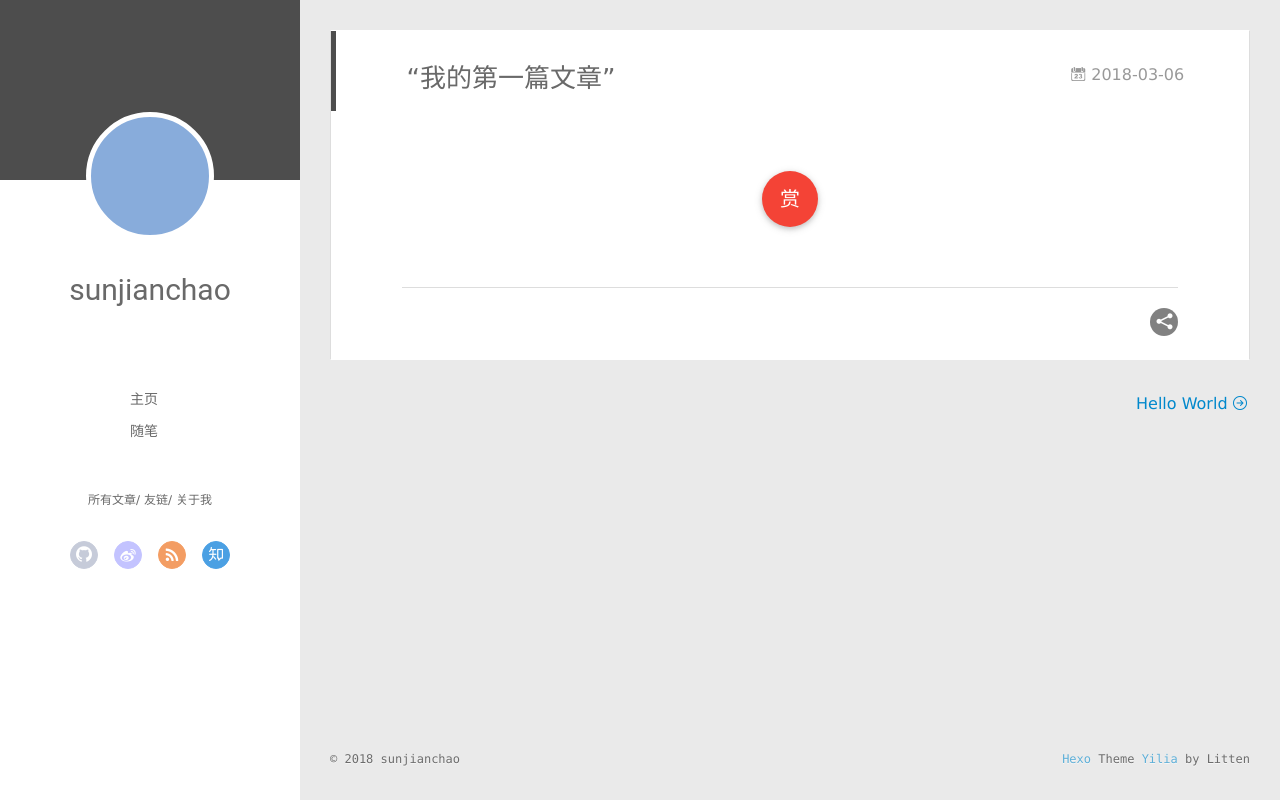
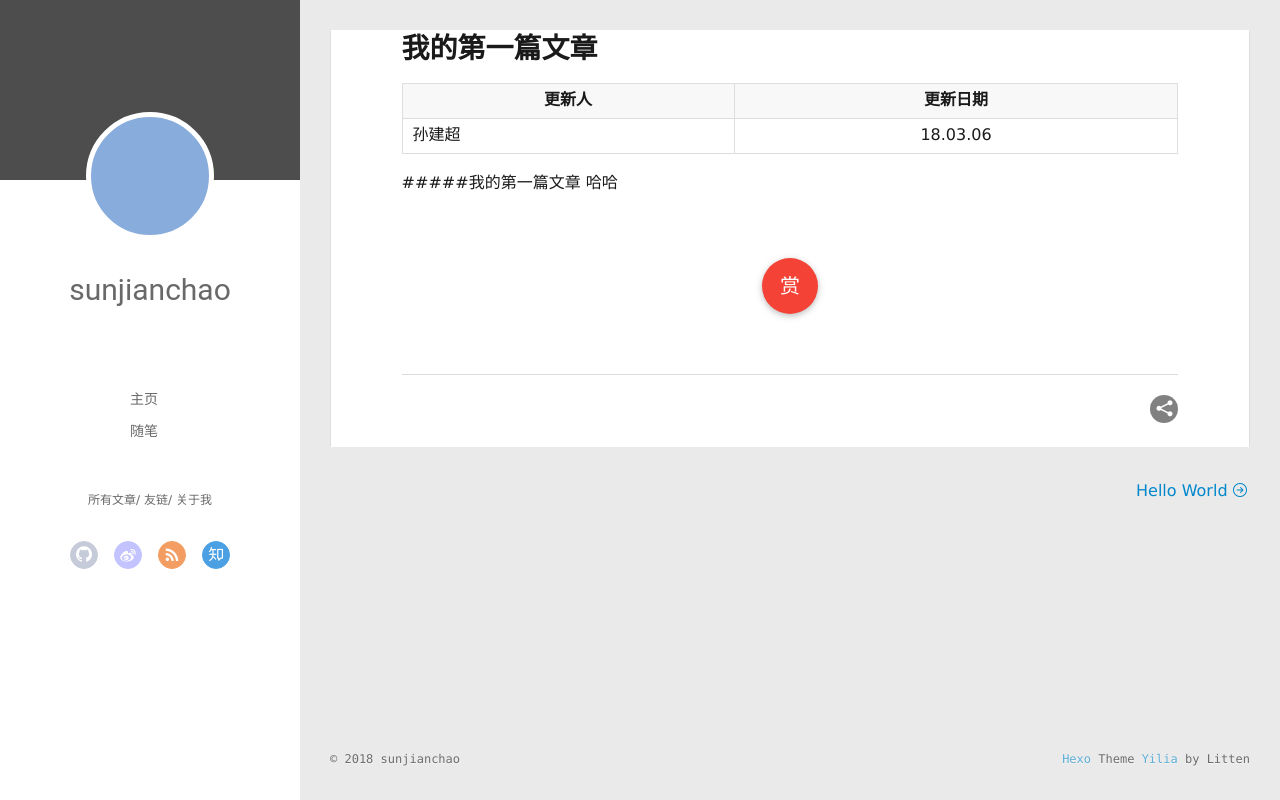
Before and after one commit to RocketMan14/RocketMan14.github.io, a plain HTML site: page 2018/03/06/“我的第一篇文章”/index.html in a window 1280 px wide. Drawn offline with Linux system fonts and the light colour scheme; no server answers.

Commit message:
Site updated: 2018-03-06 23:02:15

```diff
--- a/2018/03/06/“我的第一篇文章”/index.html
+++ b/2018/03/06/“我的第一篇文章”/index.html
@@ -6,15 +6,18 @@
   <meta name="renderer" content="webkit">
   <meta http-equiv="X-UA-Compatible" content="IE=edge" >
   <link rel="dns-prefetch" href="http://yoursite.com">
-  <title>“我的第一篇文章” | 博客测试</title>
+  <title>博客测试</title>
   <meta name="viewport" content="width=device-width, initial-scale=1, maximum-scale=1">
-  <meta property="og:type" content="article">
-<meta property="og:title" content="“我的第一篇文章”">
+  <meta name="description" content="我的第一篇文章   更新人 更新日期     孙建超 18.03.06    #####我的第一篇文章 哈哈">
+<meta property="og:type" content="article">
+<meta property="og:title" content="博客测试">
 <meta property="og:url" content="http://yoursite.com/2018/03/06/“我的第一篇文章”/index.html">
 <meta property="og:site_name" content="博客测试">
-<meta property="og:updated_time" content="2018-03-06T14:40:35.000Z">
+<meta property="og:description" content="我的第一篇文章   更新人 更新日期     孙建超 18.03.06    #####我的第一篇文章 哈哈">
+<meta property="og:updated_time" content="2018-03-06T15:00:13.000Z">
 <meta name="twitter:card" content="summary">
-<meta name="twitter:title" content="“我的第一篇文章”">
+<meta name="twitter:title" content="博客测试">
+<meta name="twitter:description" content="我的第一篇文章   更新人 更新日期     孙建超 18.03.06    #####我的第一篇文章 哈哈">
 
     <link rel="alternative" href="/atom.xml" title="博客测试" type="application/atom+xml">
 
@@ -153,23 +156,23 @@
             <article id="post-“我的第一篇文章”" class="article article-type-post " itemscope itemprop="blogPost">
   <div class="article-inner">
 
-      <header class="article-header">
-
-
-    <h1 class="article-title" itemprop="name">
-      “我的第一篇文章”
-    </h1>
-
-
-
-        <a href="/2018/03/06/“我的第一篇文章”/" class="archive-article-date">
-  	<time datetime="2018-03-06T14:38:48.000Z" itemprop="datePublished"><i class="icon-calendar icon"></i>2018-03-06</time>
-</a>
-
-      </header>
-
     <div class="article-entry" itemprop="articleBody">
 
+        <h1 id="我的第一篇文章"><a href="#我的第一篇文章" class="headerlink" title="我的第一篇文章"></a>我的第一篇文章</h1><table>
+<thead>
+<tr>
+<th>更新人</th>
+<th style="text-align:center">更新日期</th>
+</tr>
+</thead>
+<tbody>
+<tr>
+<td>孙建超</td>
+<td style="text-align:center">18.03.06</td>
+</tr>
+</tbody>
+</table>
+<p>#####我的第一篇文章 哈哈</p>
 
 
 
```
Also changed, not shown: 2018/03/06/hello-world/index.html (+1 -1 lines), archives/2018/03/index.html (+0 -6 lines), archives/2018/index.html (+0 -6 lines), archives/index.html (+0 -6 lines), index.html (+15 -15 lines).
